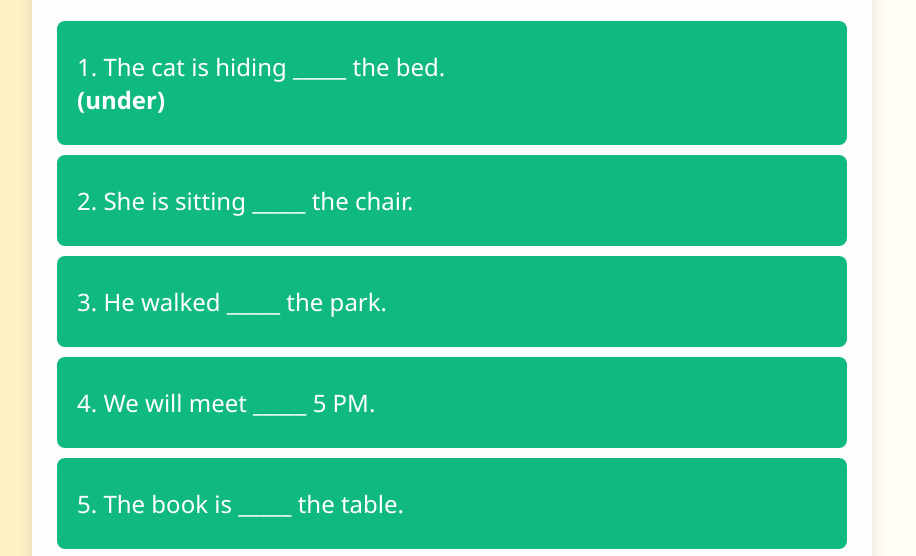
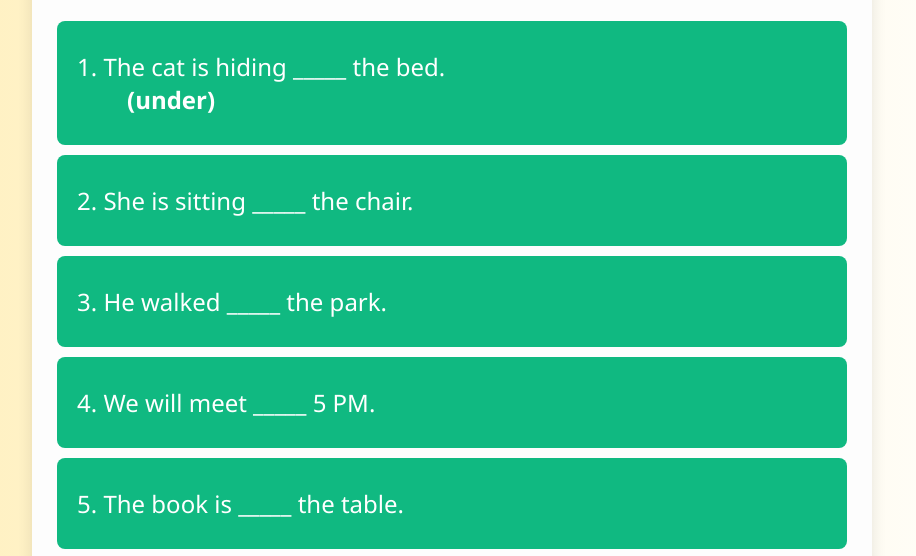
Before and after one commit to dev-habibulla/prepositions-exercise, a plain HTML site: page index.html in a window 1280 px wide. Both pictures are taken after a click on the item "1. The cat is hiding _____ the bed.". Shown: the part 190-746 px from the top of the page, without its empty margins (188-1104 px from the left). Drawn offline with Linux system fonts and the light colour scheme.

Commit message:
padding add

```diff
--- a/index.html
+++ b/index.html
@@ -64,6 +64,7 @@
         }
 
         .answer {
+            padding: 15px 50px;
             font-weight: bold;
             color: white;
             display: none;
```
